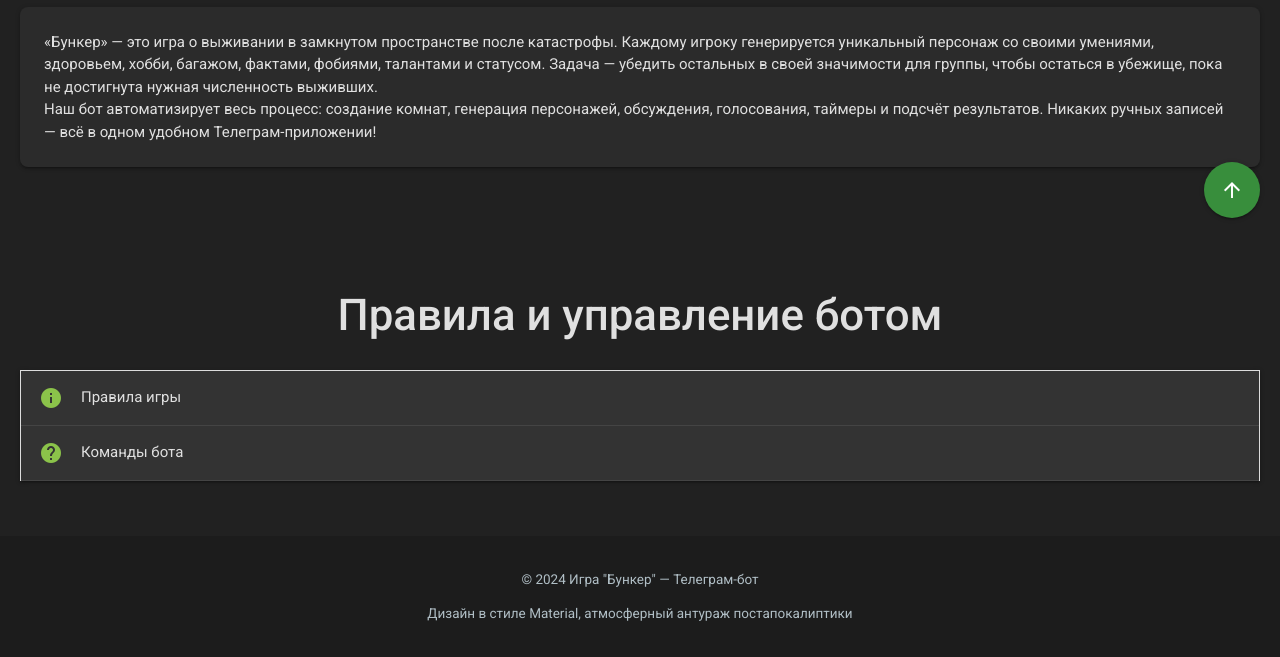
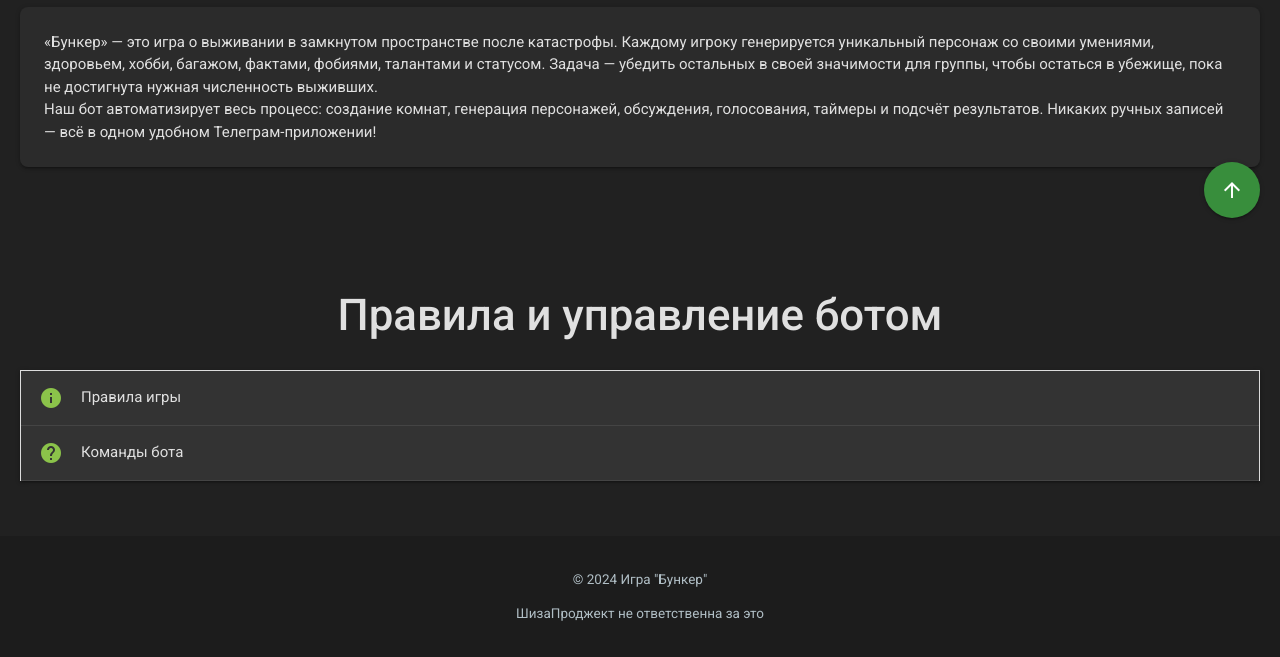
Before and after one commit to munnificent/bunkerdunker, a plain HTML site: page index.html in a window 1280 px wide. Shown: the part 562-1219 px from the top of the page. Drawn offline with nearby package versions, Linux system fonts and the light colour scheme.

Commit message:
Update index.html

```diff
--- a/index.html
+++ b/index.html
@@ -204,8 +204,8 @@
     </main>
 
     <footer>
-        <p>© 2024 Игра "Бункер" — Телеграм-бот</p>
-        <p>Дизайн в стиле Material, атмосферный антураж постапокалиптики</p>
+        <p>© 2024 Игра "Бункер"</p>
+        <p>ШизаПроджект не ответственна за это</p>
     </footer>
 
     <!-- Кнопка "Наверх" -->
```
